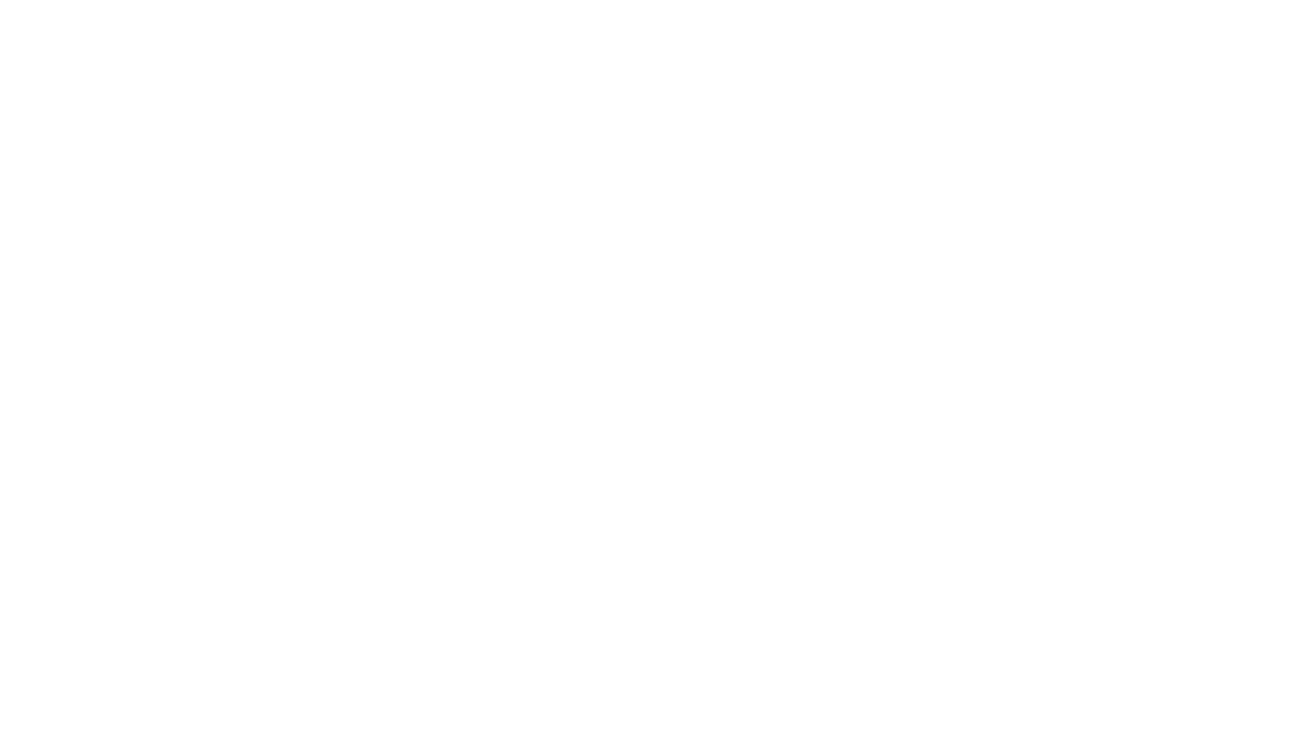
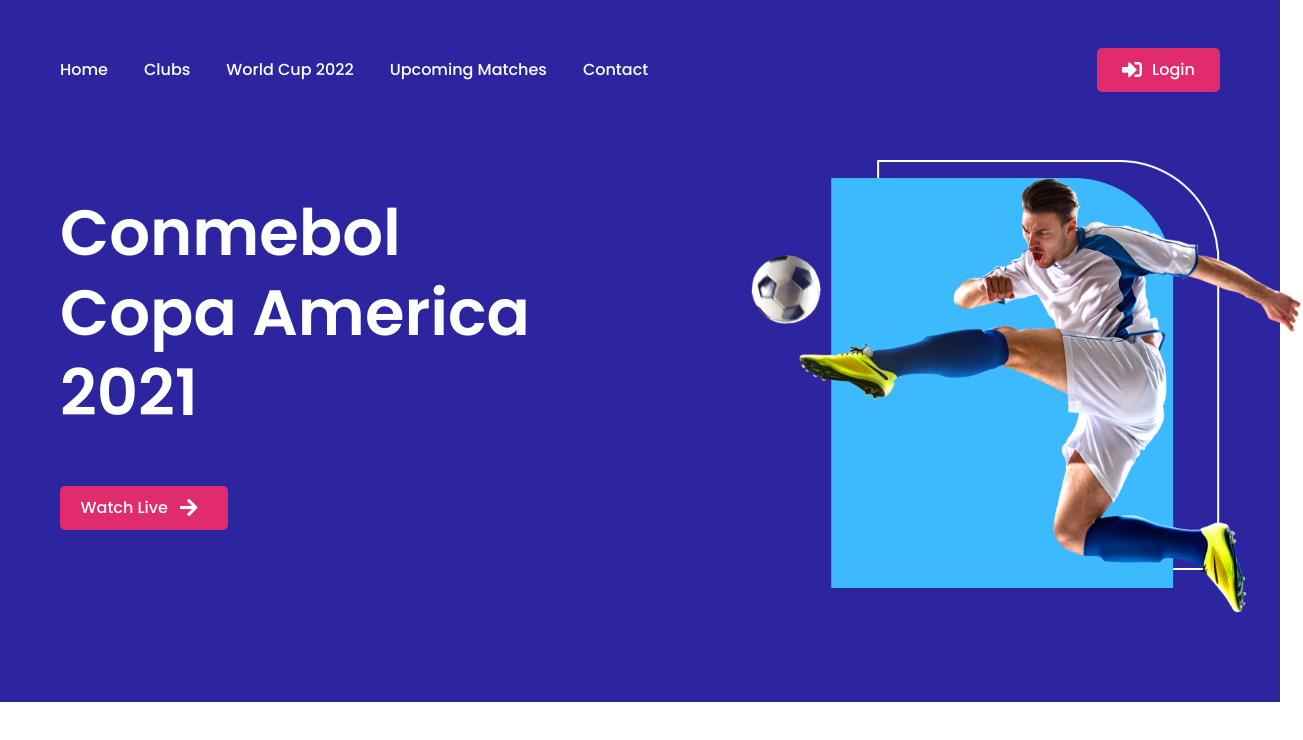
Before and after one commit to coderabtahinoor/Football-Landing-Page-ph, a plain HTML site: page index.html in a window 1280 px wide. Shown: the whole page, 1303 px wide, since content can reach past the window. Drawn offline with Linux system fonts and the light colour scheme.

Commit message:
Header and Home Page Done

```diff
--- a/index.html
+++ b/index.html
@@ -1,14 +1,69 @@
 <!DOCTYPE html>
 <html lang="en">
+
 <head>
     <meta charset="UTF-8">
     <meta http-equiv="X-UA-Compatible" content="IE=edge">
     <meta name="viewport" content="width=device-width, initial-scale=1.0">
     <link rel="shortcut icon" href="images/players/player-2.png" type="image/x-icon">
+    <link href="https://cdnjs.cloudflare.com/ajax/libs/font-awesome/5.13.0/css/all.min.css" rel="stylesheet">
     <link rel="stylesheet" href="styles/style.css">
     <title>Football : Copa America</title>
 </head>
+
 <body>
 
+    <!-- header start  -->
+    <header class="header">
+        <div class="container">
+            <div class="header__wrapper">
+                <nav class="header__menu">
+                    <ul class="header__menu__list">
+                        <li>Home</li>
+                        <li>Clubs</li>
+                        <li>World Cup 2022</li>
+                        <li>Upcoming Matches</li>
+                        <li>Contact</li>
+                    </ul>
+                </nav>
+
+                <div class="header__button">
+                    <button class="common__button"><i class="fas fa-sign-in-alt"></i>Login</button>
+                </div>
+            </div>
+        </div>
+    </header>
+    <!-- header end  -->
+
+
+    <main>
+
+        <!-- home section start  -->
+        <section class="home__section">
+            <div class="container">
+                <div class="home__section__wrapper">
+                    <div class="home__section__half">
+                        <div class="home__section__first__half__wrapper">
+                            <h1 class="home__section__heading">
+                                Conmebol<br>Copa America <br>2021
+                            </h1>
+                            <button class="common__button" id="watch__button">Watch Live<i class="fas fa-arrow-right"></i></button>
+                        </div>
+                    </div>
+
+                    <div class="home__section__half">
+                        <div class="home__section__banner__image__wrapper">
+                            <img class="home__section__banner__image" src="images/banner.png"
+                                alt="A Image of a Player who plying football">
+                        </div>
+
+                    </div>
+                </div>
+            </div>
+        </section>
+        <!-- home section end  -->
+    </main>
+
 </body>
+
 </html>
--- a/styles/style.css
+++ b/styles/style.css
@@ -1,4 +1,154 @@
-body{
-    margin:0px;
-    padding:0px;
+@import url("https://fonts.googleapis.com/css2?family=Poppins:ital,wght@0,100;0,200;0,300;0,500;0,600;1,100;1,200;1,300;1,400;1,500;1,700&display=swap");
+
+body {
+    margin: 0px;
+    padding: 0px;
+    font-family: "Poppins", sans-serif;
 }
+
+/* common styles  */
+
+:root {
+    --bg-color: #2d25a0;
+    --button-color: #e02c6d;
+}
+
+.container {
+    width: 1160px;
+    margin: auto;
+}
+
+/* header styling start */
+.header {
+    background-color: var(--bg-color);
+    width: 100%;
+}
+
+.header__wrapper {
+    display: flex;
+    align-items: center;
+    padding: 42px 0px;
+}
+
+.header__menu {
+    display: flex;
+    flex-grow: 1;
+}
+
+.header__menu__list {
+    display: flex;
+    list-style: none;
+    padding-left: 0px;
+}
+
+.header__menu__list li {
+    color: #ffffff;
+    font-style: normal;
+    font-weight: 500 !important;
+    font-size: 16px;
+    line-height: 24px;
+    margin-right: 36px;
+}
+
+.common__button {
+    width: 123px;
+    height: 44px;
+    background: var(--button-color);
+    border: none;
+    outline: none;
+    color: #ffffff;
+    font-family: Poppins;
+    font-style: normal;
+    font-weight: 500;
+    font-size: 16px;
+    line-height: 24px;
+    display: flex;
+    align-items: center;
+    justify-content: center;
+    cursor: pointer;
+    transition: 0.5s;
+    -webkit-transition: 0.5s;
+    -moz-transition: 0.5s;
+    -ms-transition: 0.5s;
+    -o-transition: 0.5s;
+    border-radius: 5px;
+    -webkit-border-radius: 5px;
+    -moz-border-radius: 5px;
+    -ms-border-radius: 5px;
+    -o-border-radius: 5px;
+    box-shadow: inset 0px 0px 0px 0px white;
+}
+
+.common__button:hover {
+    background: #ffffff;
+    color: var(--button-color);
+    box-shadow: inset 123px 0px 0px 0px white;
+}
+
+.common__button i {
+    font-size: 20px;
+    padding-right: 10px;
+}
+
+/* header styling end  */
+
+/* homepage styling start  */
+.home__section {
+    background: var(--bg-color);
+}
+
+.home__section__wrapper {
+    display: grid;
+    grid-template-columns: repeat(2, 1fr);
+}
+
+.home__section__heading {
+    font-family: Poppins;
+    font-style: normal;
+    font-weight: bold;
+    font-size: 64px;
+    line-height: 80px;
+    color: #ffffff;
+}
+
+#watch__button {
+    width: 168px;
+    height: 44px;
+    margin-bottom: 169px;
+}
+
+#watch__button i {
+    padding-left: 12px;
+    font-weight: 600;
+}
+
+.home__section__banner__image__wrapper {
+    display: flex;
+    justify-content: flex-end;
+    padding-bottom: 86px;
+    padding-top: 20px;
+}
+
+.home__section__banner__image {
+    transform: translate(15%);
+    width: 556.01px;
+    transition: 0.8s;
+    -webkit-transition: 0.8s;
+    -moz-transition: 0.8s;
+    -ms-transition: 0.8s;
+    -o-transition: 0.8s;
+    -webkit-transform: translate(15%);
+    -moz-transform: translate(15%);
+    -ms-transform: translate(15%);
+    -o-transform: translate(15%);
+}
+
+.home__section:hover .home__section__banner__image {
+    transform: translate(-5%);
+    -webkit-transform: translate(-5%);
+    -moz-transform: translate(-5%);
+    -ms-transform: translate(-5%);
+    -o-transform: translate(-5%);
+}
+
+/* homepage styling end  */
```
